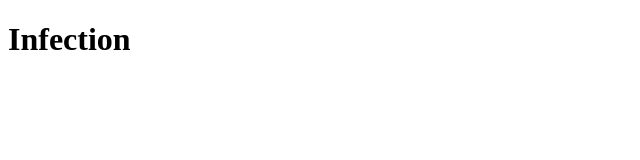
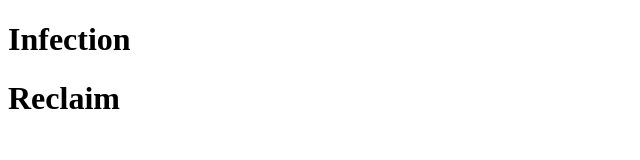
Before and after one commit to Joa-glitch/Kodeloftet14_Undervisning01, a website: page index.html in a window 1280 px wide. Shown: the whole page, without its empty margins (0-640 px from the left). Drawn offline with Linux system fonts and the light colour scheme.

Commit message:
html changes

```diff
--- a/index.html
+++ b/index.html
@@ -9,5 +9,6 @@
   </head>
   <body>
     <h1>Infection</h1>
+    <h1>Reclaim</h1>
   </body>
 </html>
```
Also changed, not shown: 1 other file.
